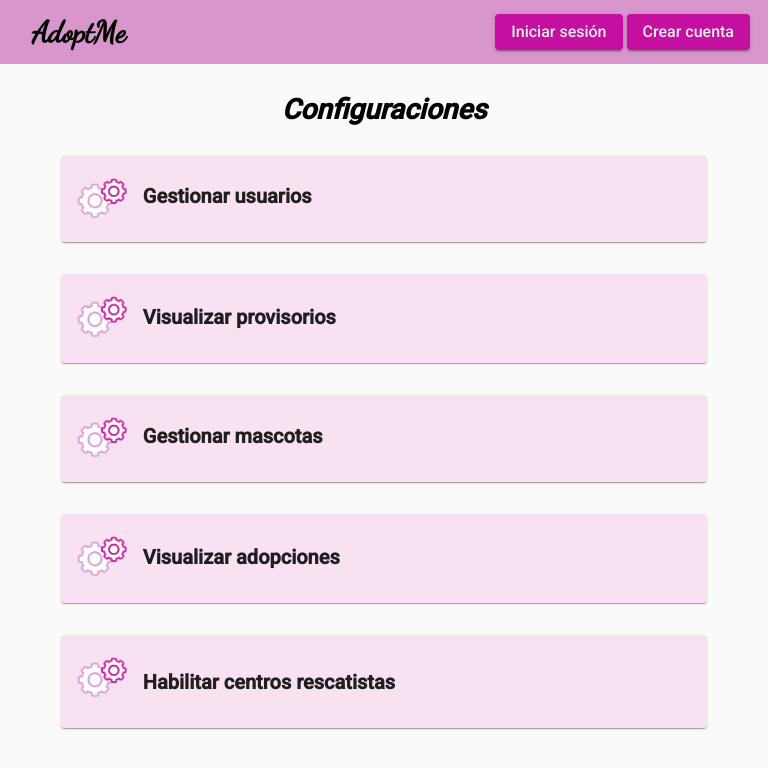
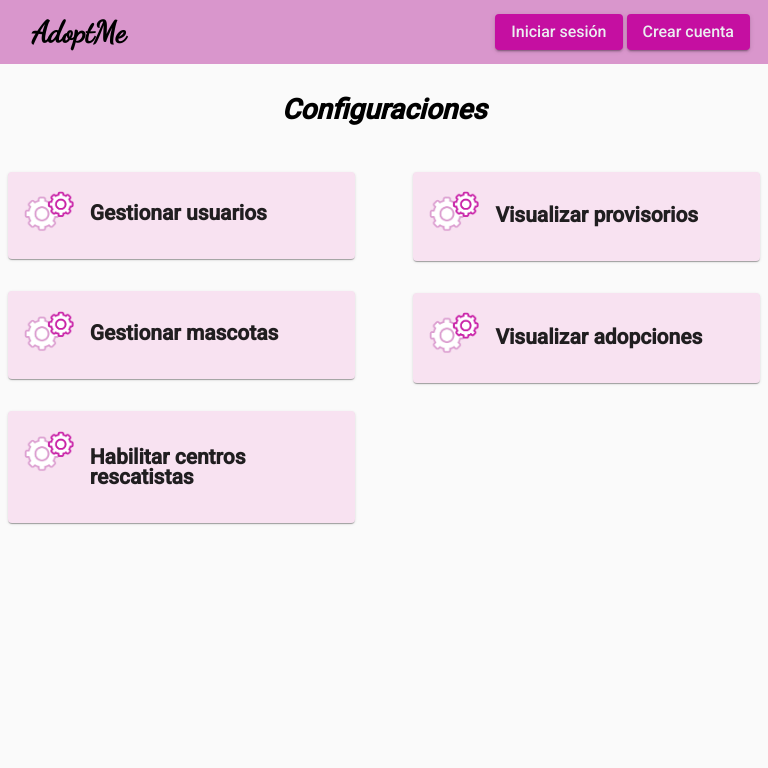
Before and after one commit to grupo5-proyecto5k4/adoptmefrontend, an Angular app: page /configuraciones in a window 768 px wide. Shown: the top 768 px of the page. Built offline with nearby package versions, Linux system fonts and the light colour scheme.

Commit message:
se suben correcciones config admin

```diff
--- a/src/app/pages/admin-configurations/admin-configurations.component.html
+++ b/src/app/pages/admin-configurations/admin-configurations.component.html
@@ -18,7 +18,7 @@
                                     </mat-card-header>
                                   </mat-card>
 
-                                  <mat-card class="regParticualr" (click)="visualizarProvisorios()">
+                                  <mat-card class="regCentroRescatista" (click)="visualizarProvisorios()">
                                     <img src=".\assets\images\engranaje.png" class="settings"/>
                                     <mat-card-header>
                                       <mat-card-title id="titCentro">Visualizar provisorios</mat-card-title>
@@ -35,7 +35,7 @@
                                     </mat-card-header>
                                   </mat-card>
 
-                                  <mat-card class="regParticualr" (click)="visualizarAdopciones()">
+                                  <mat-card class="regCentroRescatista" (click)="visualizarAdopciones()">
                                     <img src=".\assets\images\engranaje.png" class="settings"/>
                                     <mat-card-header>
                                       <mat-card-title id="titCentro">Visualizar adopciones</mat-card-title>
--- a/src/app/pages/admin-configurations/admin-configurations.component.scss
+++ b/src/app/pages/admin-configurations/admin-configurations.component.scss
@@ -10,10 +10,15 @@
     text-align: center;
   }
 
+  #titCentro{
+    padding-top: 8.5%;
+    font-weight:bold;
+    font-size: 150%;
+}
 
   .regParticualr{
-    max-width: 43%;
-    max-height:40%;
+    width: 43%;
+    height:40%;
     margin-top: 2rem;
     margin-left: 2rem;
     //margin-right: 2rem;
@@ -25,14 +30,15 @@
   }
 
   .regCentroRescatista{
-    max-width: 43%;
-    max-height:50%;
+    width: 43%;
+    height:40%;
     margin-top: 2rem;
-    //margin-left: 2rem;
     margin-right: 2rem;
-    padding-bottom:1.5rem;
+    //margin-right: 2rem;
     background-color:#F8E2F1;
     float: right;
+    padding-bottom:1.5rem;
+    cursor: pointer;
   }
 
   .settings{
@@ -46,14 +52,14 @@
 
 @media(max-width: 600px){
   .regCentroRescatista{
-     max-width: 80%;
+     width: 80%;
      float: none;
      margin-right: auto;
      margin-left: auto;
 
   }
   .regParticualr{
-    max-width: 80%;
+    width: 80%;
     float: none;
     margin-right: auto;
     margin-left: auto;
@@ -71,17 +77,17 @@
 {
 
   .regCentroRescatista{
-    max-width: 80%;
-    float: none;
-    margin-right: auto;
-    margin-left: auto;
+    width: 41%;
+    margin-right: 1%;
+    margin-left: 1%;
 
  }
+
  .regParticualr{
-   max-width: 80%;
-   float: none;
-   margin-right: auto;
-   margin-left: auto;
+   width: 41%;
+   margin-left: 1%;
+   margin-right: 1%;
+
  }
 
  .titulo{
@@ -94,11 +100,6 @@
 }
 
 
-#titCentro{
-    padding-top: 8.5%;
-    font-weight:bold;
-
-}
 #parraf{
     font-style: italic;
 }
```
